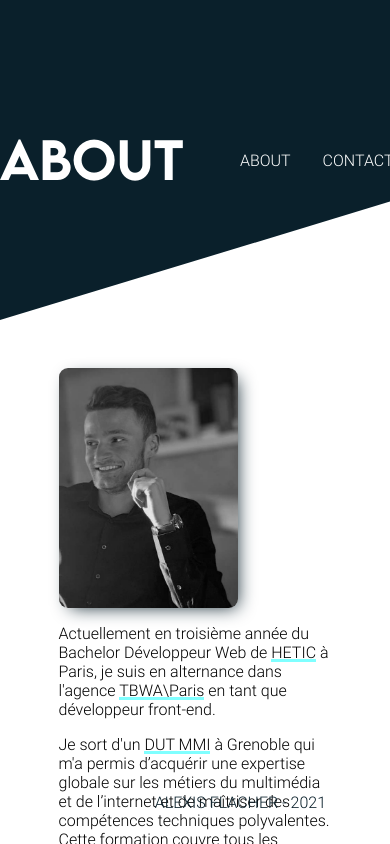
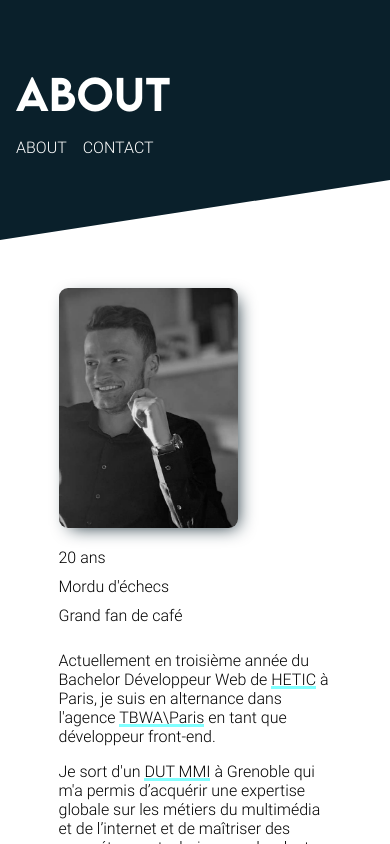
Before and after one commit to AlexisF9/Porfolio, a Next.js app: page /posts/about in a window 390 px wide. Shown: the top 844 px of the page. Built offline with nearby package versions, Linux system fonts and the light colour scheme.

Commit message:
Responsive

```diff
--- a/public/data/realisations.json
+++ b/public/data/realisations.json
@@ -2,7 +2,7 @@
     {
         "id": "1",
         "titre": "Rick and Morty API",
-        "img": "http://localhost:3000/img/...",
+        "img": "https://i1.wp.com/views.fr/wp-content/uploads/2020/05/rick-morty.jpg?fit=1280%2C720&ssl=1",
         "text": "lorem ipsum",
         "url_repo": "https://github.com/AlexisF9/RickAndMorty-App",
         "tags": [
@@ -17,7 +17,7 @@
     {
         "id": "2",
         "titre": "Mon Portfolio",
-        "img": "http://localhost:3000/img/...",
+        "img": "http://localhost:3000/img/portfolio.png",
         "text": "lorem ipsum",
         "url_repo": "https://github.com/AlexisF9/Porfolio",
         "tags": [
--- a/src/component/footer/footer.module.scss
+++ b/src/component/footer/footer.module.scss
@@ -18,4 +18,8 @@
     a:nth-child(2) {
         padding: 0 0.5rem 0 0.5rem;
     }
+
+    @include mobile {
+        display: none;
+    }
 }
--- a/src/component/header/header.module.scss
+++ b/src/component/header/header.module.scss
@@ -12,6 +12,15 @@
         align-items: center;
         height: 20rem;
         clip-path: polygon(0% 0%,100% 0%,100% 63%,0% 100%);
+
+        @include mobile {
+            flex-direction: column;
+            justify-content: center;
+            align-items: flex-start;
+            padding-left: 1rem;
+            height: 15rem;
+            clip-path: polygon(0% 0%,100% 0%,100% 75%,0% 100%);
+        }
 
         h1, p, a {
             &::selection {
@@ -30,16 +39,32 @@
             margin: 0;
         }
 
+        p {
+            @include mobile {
+                display: none;
+            }
+        }
+
         ul {
             display: flex;
 
+            @include mobile {
+                padding: 0;
+            }
+
             li {
                 margin: 0 1rem 0 1rem;
+
+                @include mobile {
+                    margin: 0 1rem 0 0;
+                }
+
+                .lienHeader {
+                    @include lienHeader;
+                }
             }
         }
 
-        .lienHeader {
-            @include lienHeader;
-        }
+
     }
 }
--- a/src/pages/_app.scss
+++ b/src/pages/_app.scss
@@ -1,3 +1,6 @@
+@import "../styles/mixins";
+@import "../styles/variables";
+
 // Fonts
 // @font-face {
 // 	font-family: 'Regular';
@@ -49,6 +52,9 @@ h1, h2 {
 h1 {
     font-size: 3rem;
     letter-spacing: 2px;
+    @include mobile {
+        font-size: 2.5rem;
+    }
 }
 
 a {
--- a/src/pages/posts/about/index.module.scss
+++ b/src/pages/posts/about/index.module.scss
@@ -1,4 +1,5 @@
 @import "../../../styles/mixins";
+@import "../../../styles/variables";
 
 .about {
 
@@ -15,12 +16,13 @@
             div {
                 display: flex;
 
+                @include mobile {
+                        display: inherit;
+                }
+
                 img {
                     max-height: 15rem;
-                    border-radius: 9px;
-                    -webkit-box-shadow: 5px 5px 18px -6px rgba(10,32,43,1);
-                    -moz-box-shadow: 5px 5px 18px -6px rgba(10,32,43,1);
-                    box-shadow: 5px 5px 18px -6px rgba(10,32,43,1);
+                    @include img;
                 }
 
                 ul {
@@ -30,17 +32,32 @@
                     flex-direction: column;
                     justify-content: center;
 
+                    @include mobile {
+                        margin-top: 1rem;
+                    }
+
                     li {
                         margin: 0 0 10px 10px;
                         margin-left: -2rem;
                         opacity: 0;
-                        transition: margin-left 0.5s, opacity 0.3s;
+                        transition: margin-left 0.5s, opacity $transition;
+
+                        @include mobile {
+                            margin-left: 0;
+                            opacity: 1;
+                        }
+
                     }
                 }
 
                 img:hover ~ ul li {
                     margin-left: 2rem;
                     opacity: 1;
+
+                    @include mobile {
+                        margin-left: 0;
+                        opacity: 1;
+                    }
                 }
 
             }
--- a/src/pages/posts/contact/index.js
+++ b/src/pages/posts/contact/index.js
@@ -7,7 +7,7 @@ export default function Contact() {
       <div className={css.contentContact}>
         <Header title="Contact" subtitle="" lienAbout="/posts/about" lienContact="/posts/contact" />
         <div className={css.lienContact}>
-          <p>Pour me contacter, le plus simple est de m'envoyer un mail à <a href="mailto:alexis.flacher38@gmail.com"><span></span>alexis.flacher38@gmail.com</a>.</p>
+          <p>Pour me contacter, vous pouvez m'envoyer un mail à <a href="mailto:alexis.flacher38@gmail.com"><span></span>alexis.flacher38@gmail.com</a>.</p>
           <p>Vous pouvez aussi me contacter sur mon <a href="https://www.linkedin.com/in/alexis-flacher-772ba7197/"><span></span>LinkedIn</a>.</p>
           <p>Ou encore par <a href="tel:+33643194093"><span></span>téléphone</a>.</p>
         </div>
--- a/src/pages/posts/contact/index.module.scss
+++ b/src/pages/posts/contact/index.module.scss
@@ -10,6 +10,10 @@
         p {
             width: 70%;
 
+            @include mobile {
+                width: 90%;
+            }
+
             a {
                 color: black;
                 @include lien;
--- a/src/styles/_mixins.scss
+++ b/src/styles/_mixins.scss
@@ -1,6 +1,6 @@
 // Responsive
 @mixin smallMobile() { @media screen and (max-width:325px) { @content; } } // @include mobile { }
-@mixin mobile() { @media screen and (max-width:767px) { @content; } } // @include mobile { }
+@mixin mobile() { @media screen and (max-width:850px) { @content; } } // @include mobile { }
 @mixin desktop() { @media screen and (min-width:768px) { @content; } } // @include desktop { }
 @mixin tablet() { @media screen and (max-width:1024px) { @content; } } // @include tablet { }
 @mixin onlyTablet() { @media screen and (min-width: 768px) and (max-width:1024px) { @content; } } // @include tablet { }
@@ -52,3 +52,10 @@
         top: 0;
     }
 }
+
+@mixin img {
+    border-radius: 9px;
+    -webkit-box-shadow: 5px 5px 18px -6px rgba(10,32,43,1);
+    -moz-box-shadow: 5px 5px 18px -6px rgba(10,32,43,1);
+    box-shadow: 5px 5px 18px -6px rgba(10,32,43,1);
+}
--- a/src/styles/_variables.scss
+++ b/src/styles/_variables.scss
@@ -1 +1,3 @@
 $primary : #0a202b;
+
+$transition : 0.3s;
```
Also changed, not shown: src/pages/index.js (+21 -4 lines), src/pages/index.module.scss (+24 -3 lines), public/img/portfolio.png (added), src/styles/fonts/LEMONMILK-Light.otf (deleted).
